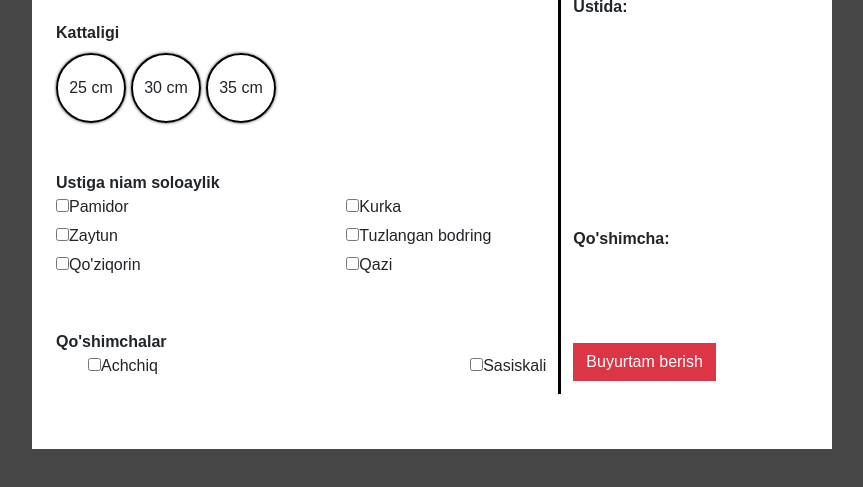
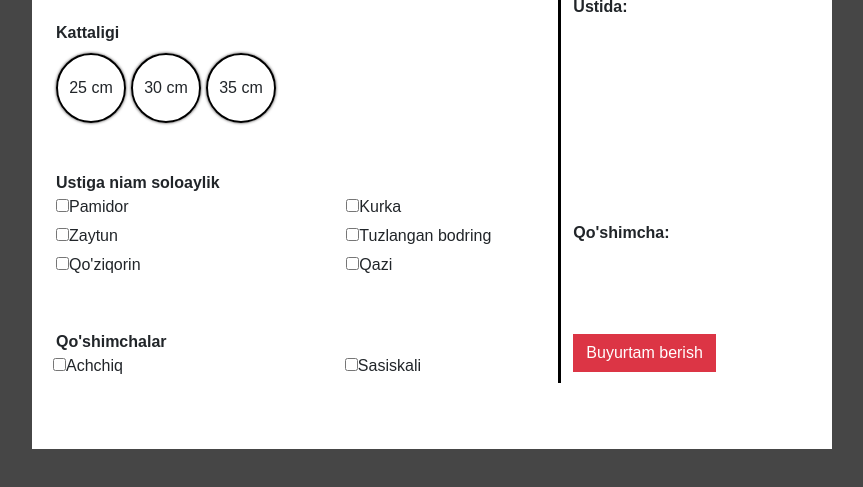
Before and after one commit to roziqov1011/imtihon-3, a plain HTML site: page index.html in a window 1280 px wide. Shown: the part 251-738 px from the top of the page, without its empty margins (208-1071 px from the left). Drawn offline with Linux system fonts and the light colour scheme.

Commit message:
initial commit

```diff
--- a/bootstrap/css/style.css
+++ b/bootstrap/css/style.css
@@ -52,6 +52,18 @@ span{
     margin-bottom: 5px;
 }
 
+.qoshimchalist{
+    display: flex;
+    justify-content: space-between;
+    align-items: center;
+    flex-wrap: wrap;
+}
+.qoshimchalist{
+    width: 400px;
+    margin-bottom: 5px;
+    margin-left: -35px;
+}
+
 .ustida {
     list-style-type: none;
 }
```
